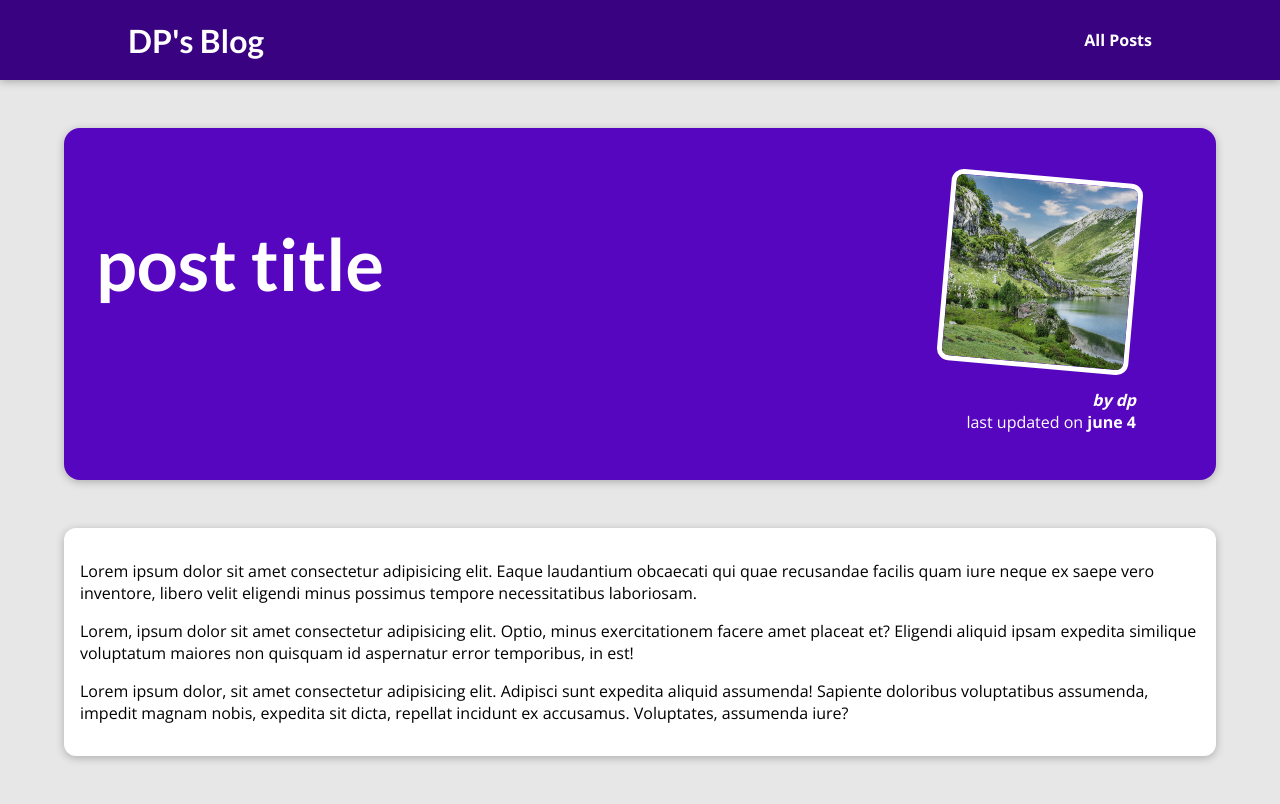
After one commit to durgaprasad253/blog, a Django app: template blog/templates/blog/post-details.html in a window 1280 px wide. The commit adds this page. Run offline with Django 3.2, Linux system fonts and the light colour scheme; the template is opened without the code that fills it, so the values that code supplies are empty.

Commit message:
linked all pages

```diff
--- /dev/null
+++ b/blog/static/blog/post-details.css
@@ -0,0 +1,62 @@
+body {
+    background-color: #e7e7e7;
+  }
+
+  #main-navigation {
+    background-color: #390281;
+    box-shadow: 0 2px 8px rgba(0, 0, 0, 0.25);
+  }
+
+  #summary {
+    margin: 8rem auto 3rem auto;
+    padding: 2rem;
+    width: 90%;
+    max-width: 90rem;
+    border-radius: 16px;
+    background-color: #5706c0;
+    position: relative;
+    box-shadow: 0 2px 8px rgba(0, 0, 0, 0.25);
+    height: 22rem;
+  }
+
+  #summary h2 {
+    color: white;
+    font-size: 4.5rem;
+  }
+
+  #summary article {
+    position: absolute;
+    top: 2rem;
+    right: 3rem;
+    padding: 1rem 2rem;
+    border-radius: 12px;
+    text-align: right;
+    color: white;
+  }
+
+  #summary article img {
+    width: 12rem;
+    height: 12rem;
+    border-radius: 12px;
+    transform: rotateZ(5deg);
+    border: 5px solid white;
+    margin-bottom: 1rem;
+  }
+
+  #summary address {
+    font-weight: bold;
+  }
+
+  #summary time {
+    font-weight: bold;
+  }
+
+  main {
+    width: 90%;
+    max-width: 90rem;
+    margin: 3rem auto;
+    background-color: white;
+    padding: 1rem;
+    border-radius: 12px;
+    box-shadow: 0 2px 8px rgba(0, 0, 0, 0.25);
+  }
--- a/blog/templates/blog/includes/post.html
+++ b/blog/templates/blog/includes/post.html
@@ -2,7 +2,7 @@
 <li>
 
     <article class="post">
-    <a href="">
+    <a href="{% url 'post_details' slug='the-mountains' %}">
         <img src="{% static 'blog/images/mountain.jpg' %}" alt="Mountain Hiking">
         <div class="post__content">
             <h3>Mountain Hiking</h3>
--- /dev/null
+++ b/blog/templates/blog/post-details.html
@@ -0,0 +1,24 @@
+{% extends 'base.html' %}
+{% load static %}
+{% block page_title %}This post title{% endblock page_title %}
+{% block css_files %}<link rel="stylesheet" href="{% static 'blog/post-details.css' %}">
+{% endblock css_files %}
+{% block body %}
+<section id='summary'>
+<h2>post title</h2>
+<article>
+    <img src="{% static 'blog/images/mountain.jpg' %}" alt="image for this post">
+    <address>by dp</address>
+    <div>
+        last updated on <time>june 4</title>
+    </div>
+</article>
+</section>
+<main>
+    <p>
+        Lorem ipsum dolor sit amet consectetur adipisicing elit. Eaque laudantium obcaecati qui quae recusandae facilis quam iure neque ex saepe vero inventore, libero velit eligendi minus possimus tempore necessitatibus laboriosam.
+    </p>
+    <p>Lorem, ipsum dolor sit amet consectetur adipisicing elit. Optio, minus exercitationem facere amet placeat et? Eligendi aliquid ipsam expedita similique voluptatum maiores non quisquam id aspernatur error temporibus, in est!</p>
+    <p>Lorem ipsum dolor, sit amet consectetur adipisicing elit. Adipisci sunt expedita aliquid assumenda! Sapiente doloribus voluptatibus assumenda, impedit magnam nobis, expedita sit dicta, repellat incidunt ex accusamus. Voluptates, assumenda iure?</p>
+</main>
+{% endblock body %}
--- a/blog/urls.py
+++ b/blog/urls.py
@@ -4,5 +4,5 @@ from . import views
 urlpatterns = [
     path("",views.starting_page,name="starting_page"),
     path("posts",views.posts,name="posts"),
-    path("posts/<slug>",views.post_details,name="post_details")
+    path("posts/<slug:slug>",views.post_details,name="post_details")
 ]
--- a/blog/views.py
+++ b/blog/views.py
@@ -7,5 +7,5 @@ def starting_page(request):
 def posts(request):
     return render(request,"blog/all-posts.html")
 
-def post_details(request):
-    pass
+def post_details(request,slug):
+    return render(request,"blog/post-details.html")
```
